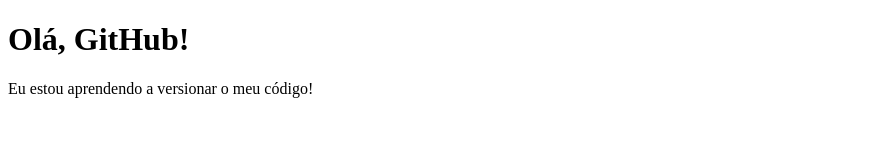
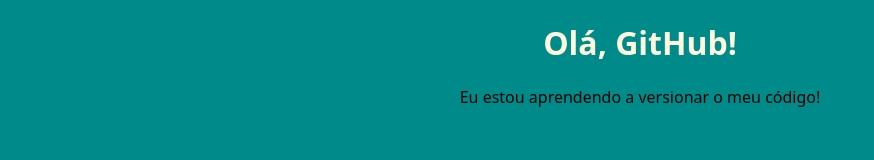
Before and after one commit to laureanesilva188-cyber/portfolio-desenvolvedor, a plain HTML site: page index.html in a window 1280 px wide. Shown: the whole page, without its empty margins (0-874 px from the left). Drawn offline with Linux system fonts and the light colour scheme.

Commit message:
Inserção de Estilo na página

```diff
--- a/index.html
+++ b/index.html
@@ -4,6 +4,7 @@
     <meta charset="UTF-8">
     <meta name="viewport" content="width=device-width, initial-scale=1.0">
     <title>Portfólio Desenvolvedor de Sistemas</title>
+    <link rel="stylesheet" href="style.css">
 </head>
 <body>
     <h1>Olá, GitHub!</h1>
--- /dev/null
+++ b/style.css
@@ -0,0 +1,8 @@
+body{
+    background-color: darkcyan;
+    font-family: system-ui, -apple-system, BlinkMacSystemFont, 'Segoe UI', Roboto, Oxygen, Ubuntu, Cantarell, 'Open Sans', 'Helvetica Neue', sans-serif;
+    text-align: center;
+}
+h1{
+    color:cornsilk
+}
```
